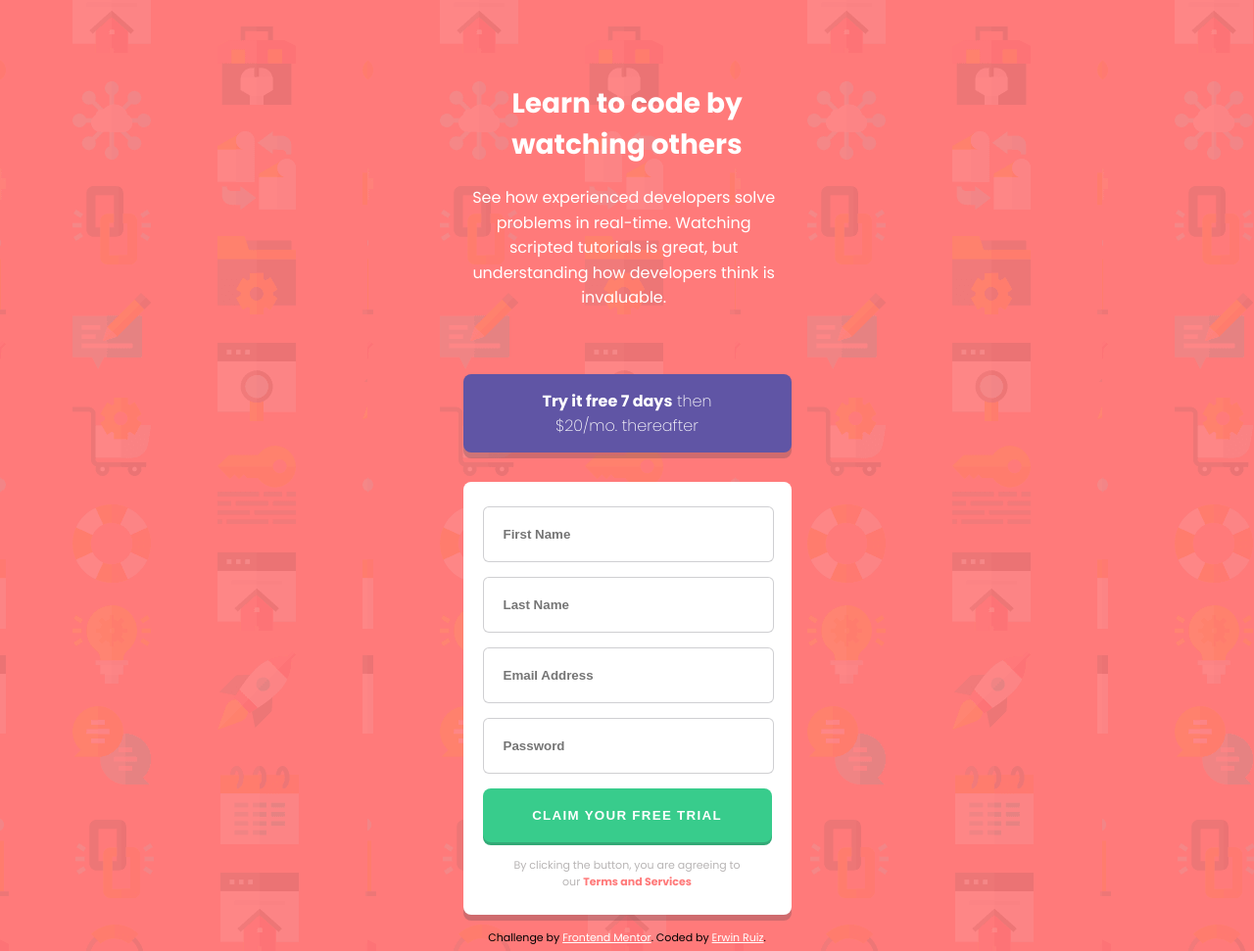
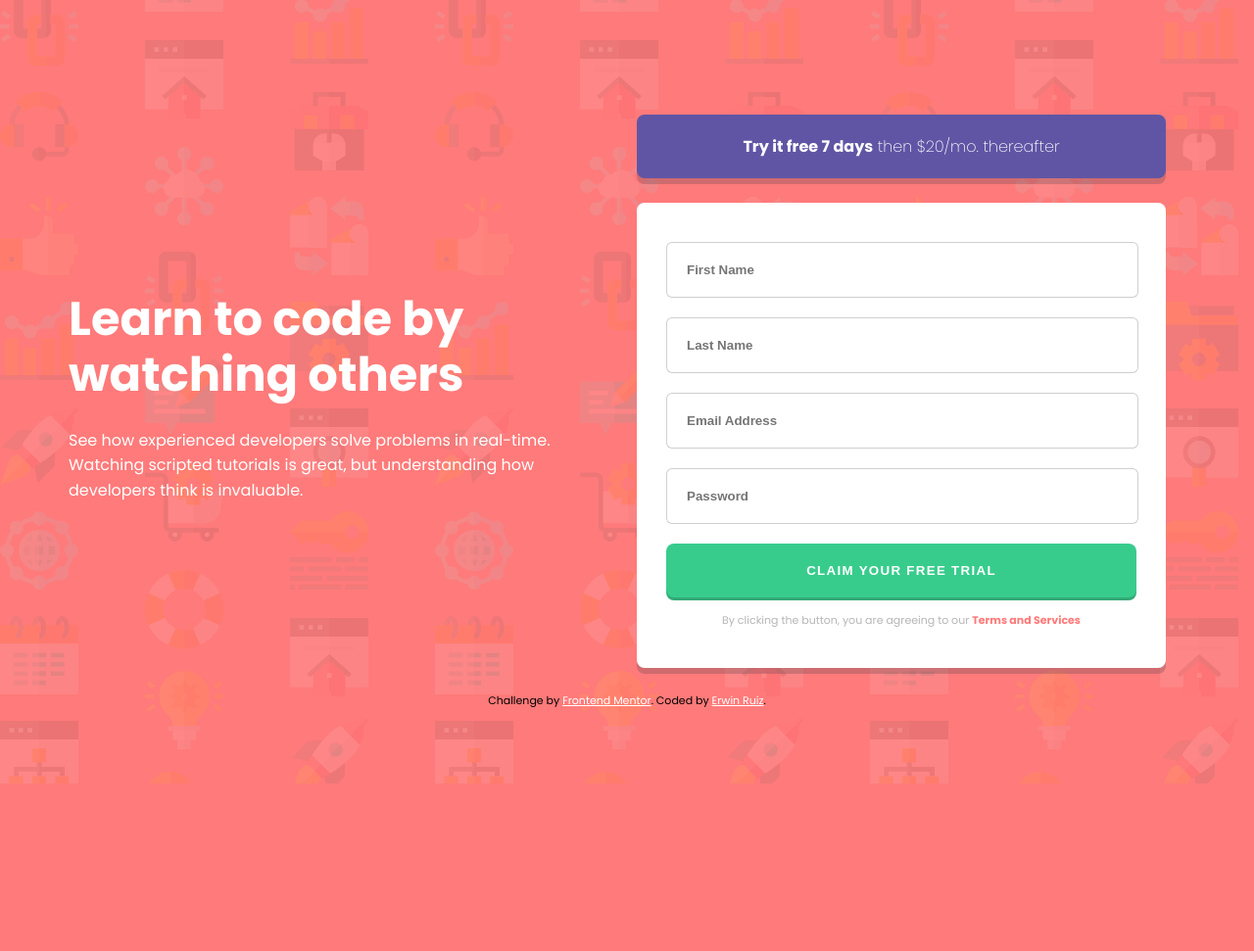
Before and after one commit to erwinruiz/intro-component-with-sign-up-form, a plain HTML site: page index.html in a window 1280 px wide. Shown: the top 971 px of the page at 98% size. After the commit the page ends 800 px from the top, so only its background shows below. Drawn offline with Linux system fonts and the light colour scheme.

Commit message:
Make desktop design

```diff
--- a/app.css
+++ b/app.css
@@ -24,20 +24,23 @@ body {
   font-family: "Poppins", sans-serif;
   background-color: var(--Red);
   background-image: url("./images/bg-intro-mobile.png");
-  padding: 85px 0 50px 0;
+  padding: 90px 0 50px 0;
   display: flex;
+  flex-direction: column;
   align-items: center;
   justify-content: center;
 }
 section {
   width: 335px;
   padding: 0 20px;
+  margin-bottom: 15px;
 }
 section h1 {
   font-size: 28px;
   color: white;
   text-align: center;
   margin-bottom: 20px;
+  line-height: 1.3;
 }
 section .description {
   color: white;
@@ -49,7 +52,7 @@ section .description {
 section .try_free-btn {
   background-color: var(--Blue);
   color: white;
-  padding: 15px 48px;
+  padding: 20px 48px;
   text-align: center;
   border-radius: 8px;
   margin-bottom: 30px;
@@ -63,7 +66,6 @@ section form {
   background-color: white;
   border-radius: 8px;
   padding: 25px 20px;
-  margin-bottom: 15px;
   box-shadow: 0 6px 0px var(--DarkBlueTransparent);
 }
 section form input {
@@ -111,3 +113,40 @@ section form p span {
 section form p span:hover {
   text-decoration: underline;
 }
+
+@media (min-width: 1200px){
+  body {
+    height: 100vh;
+    background-image: url("./images/bg-intro-desktop.png");
+    padding: 0;
+  }
+  section {
+    width: 1140px;
+    display: flex;
+    margin: 40px 0 25px 0;
+    padding: 0;
+  }
+  section h1 {
+    font-size: 48px;
+    text-align: left;
+    margin-top: 180px;
+    margin-bottom: 25px;
+    line-height: 1.2;
+  }
+  section .description {
+    text-align: left;
+    margin-bottom: 0;
+    width: 90%;
+  }
+  section .try_free-btn {
+    margin: 0 20px 25px 0;
+  }
+  section form {
+   width: 480px;
+   padding: 40px 30px;
+   margin-right: 20px;
+  }
+  section form input {
+    margin-bottom: 20px;
+  }
+}
```
Also changed, not shown: index.html (+1 -1 lines), screenshots/desktop-design.png (added), screenshots/mobile-design.png.
